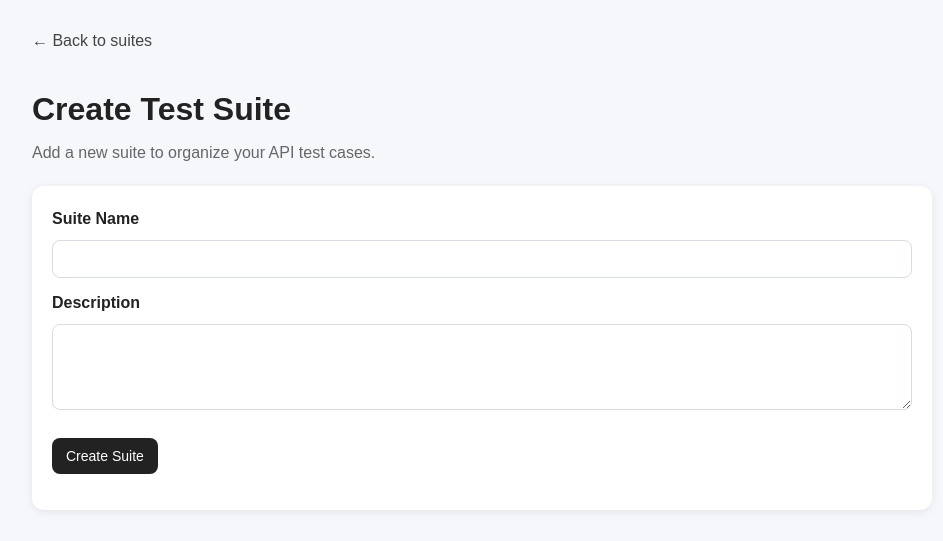
After one commit to ryancrandall801/api-testing-playground, a FastAPI app: template templates/new_suite.html in a window 1280 px wide. The commit adds this page. Shown: the top 541 px of the page, without its empty margins (158-1101 px from the left). Run offline with FastAPI, Linux system fonts and the light colour scheme; the template is opened without the code that fills it, so the values that code supplies are empty.

Commit message:
update suite creation template

```diff
--- a/main.py
+++ b/main.py
@@ -1,7 +1,7 @@
 import json
 
-from fastapi import FastAPI, HTTPException, Path, Request
-from fastapi.responses import HTMLResponse
+from fastapi import FastAPI, HTTPException, Path, Request, Form
+from fastapi.responses import HTMLResponse, RedirectResponse
 from fastapi.staticfiles import StaticFiles
 from fastapi.templating import Jinja2Templates
 from pydantic import BaseModel
@@ -257,6 +257,27 @@ def home(request: Request):
         )
 
 
+@app.get("/ui/suites/create", response_class=HTMLResponse)
+def new_suite_form(request: Request):
+    return templates.TemplateResponse(
+        "new_suite.html",
+        {"request": request},
+    )
+
+
+@app.post("/ui/suites/create")
+def create_suite_ui(name: str = Form(...), description: str = Form("")):
+    with Session(engine) as session:
+        db_suite = TestSuite(
+            name=name,
+            description=description or None,
+        )
+        session.add(db_suite)
+        session.commit()
+
+        return RedirectResponse(url="/", status_code=303)
+
+
 @app.get("/ui/suites/{suite_id}", response_class=HTMLResponse)
 def suite_detail(request: Request, suite_id: int = Path(gt=0)):
     with Session(engine) as session:
--- a/static/styles.css
+++ b/static/styles.css
@@ -97,3 +97,25 @@ pre {
     padding: 10px 0;
     border-top: 1px solid #eee;
 }
+
+.form-stack {
+    display: flex;
+    flex-direction: column;
+    gap: 12px;
+}
+
+input,
+textarea {
+    width: 100%;
+    padding: 10px 12px;
+    border: 1px solid #d7dbe3;
+    border-radius: 8px;
+    font-size: 14px;
+    box-sizing: border-box;
+    font-family: inherit;
+}
+
+label {
+    font-weight: 600;
+    margin-top: 4px;
+}
--- a/templates/index.html
+++ b/templates/index.html
@@ -10,6 +10,10 @@
     <main class="container">
         <h1>API Testing Playground</h1>
         <p class="subtitle">Saved test suites</p>
+
+        <div class="actions">
+            <a class="secondary-button" href="/ui/suites/create">Create Suite</a>
+        </div>
 
         <div class="card-list">
             {% for suite in suites %}
--- /dev/null
+++ b/templates/new_suite.html
@@ -0,0 +1,31 @@
+<!DOCTYPE html>
+<html lang="en">
+<head>
+    <meta charset="UTF-8" />
+    <meta name="viewport" content="width=device-width, initial-scale=1" />
+    <title>Create Suite</title>
+    <link rel="stylesheet" href="/static/styles.css" />
+</head>
+<body>
+    <main class="container">
+        <a class="back-link" href="/">← Back to suites</a>
+
+        <h1>Create Test Suite</h1>
+        <p class="subtitle">Add a new suite to organize your API test cases.</p>
+
+        <div class="card">
+            <form action="/ui/suites/create" method="post" class="form-stack">
+                <label for="name">Suite Name</label>
+                <input id="name" name="name" type="text" required />
+
+                <label for="description">Description</label>
+                <textarea id="description" name="description" rows="4"></textarea>
+
+                <div class="actions">
+                    <button type="submit">Create Suite</button>
+                </div>
+            </form>
+        </div>
+    </main>
+</body>
+</html>
```
